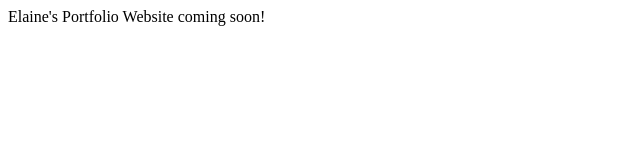
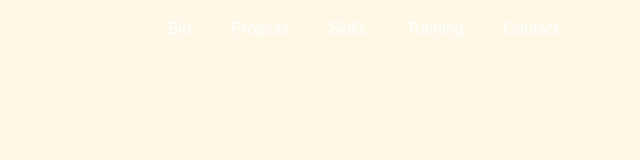
Before and after one commit to elainedev/elainedev.github.ioOld, a plain HTML site: page index.html in a window 1280 px wide. Shown: the whole page, without its empty margins (0-640 px from the left). Drawn offline with Linux system fonts and the light colour scheme.

Commit message:
Display nav bar

```diff
--- a/css/styles.css
+++ b/css/styles.css
@@ -0,0 +1,20 @@
+body {
+  font-family: sans-serif;
+  width: 80%;
+  margin: auto;
+  background-color: #FFF8E7;
+}
+
+.navbar {
+    background-color:#C89A9C;
+    /*display: flex;*/
+}
+
+.navitem {
+  color: white;
+  float: left;
+  padding: 20px;
+}
+.first {
+  padding-left: 40px;
+}
--- a/index.html
+++ b/index.html
@@ -1,6 +1,16 @@
 <html>
-    <head></head>
+    <head>
+      <title>Elaine Wang | UX Engineer</title>
+
+      <link rel="stylesheet" type="text/css" href="css/styles.css">
+    </head>
     <body>
-Elaine's Portfolio Website coming soon!
-        </body>
+    <nav class='navbar'>
+        <section class='navitem first'>Bio</section>
+        <section class='navitem'>Projects</section>
+        <section class='navitem'>Skills</section>
+        <section class='navitem'>Training</section>
+        <section class='navitem'>Contact</section>
+    </nav>
+    </body>
 </html>
```
Also changed, not shown: screenshots/MissionCreek screenshot 2.png (added), screenshots/MissionCreek screenshot.png (added), screenshots/PigGame screenshot 2.png (added), screenshots/PigGame screenshot.png (added), 2 other files.
